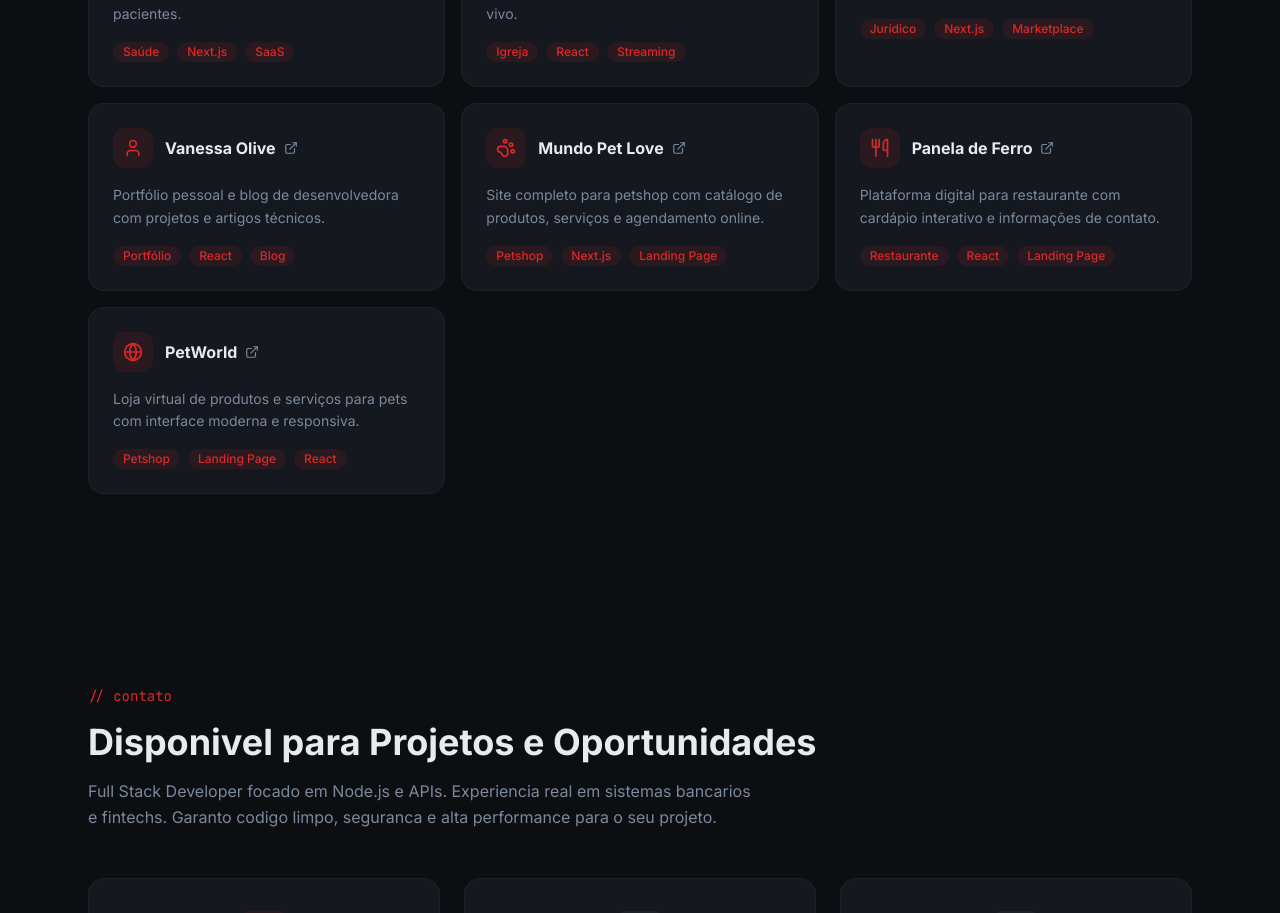
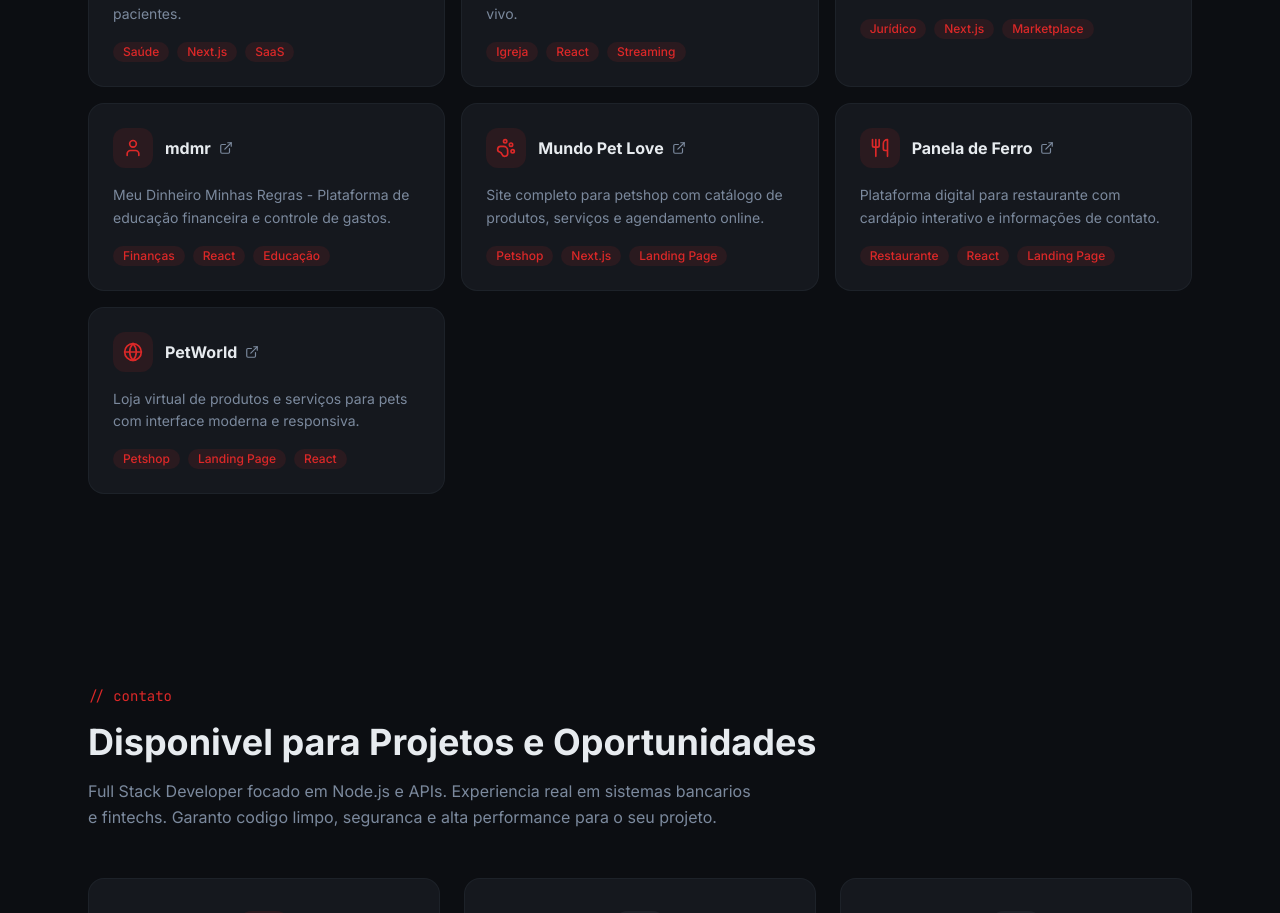
Before and after one commit to Davi-menezes/Portifolio, a Next.js app: page / in a window 1280 px wide. Shown: the part 3260-4173 px from the top of the page. Built offline with nearby package versions, Linux system fonts and the light colour scheme.

Commit message:
Update Vanessa Olive to mdmr project

```diff
--- a/components/project-section.tsx
+++ b/components/project-section.tsx
@@ -23,10 +23,10 @@ const otherProjects = [
     icon: Scale,
   },
   {
-    href: "https://vanessa-olive.vercel.app/",
-    name: "Vanessa Olive",
-    description: "Portfólio pessoal e blog de desenvolvedora com projetos e artigos técnicos.",
-    tags: ["Portfólio", "React", "Blog"],
+    href: "https://mdmr.vercel.app/",
+    name: "mdmr",
+    description: "Meu Dinheiro Minhas Regras - Plataforma de educação financeira e controle de gastos.",
+    tags: ["Finanças", "React", "Educação"],
     icon: User,
   },
   {
```
